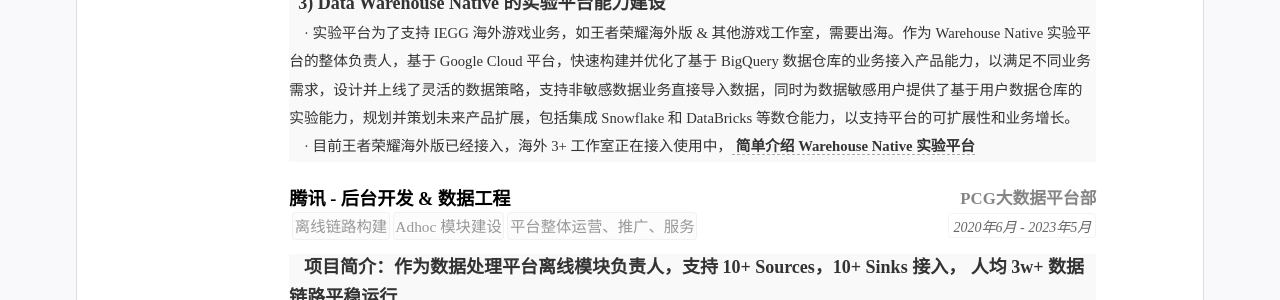
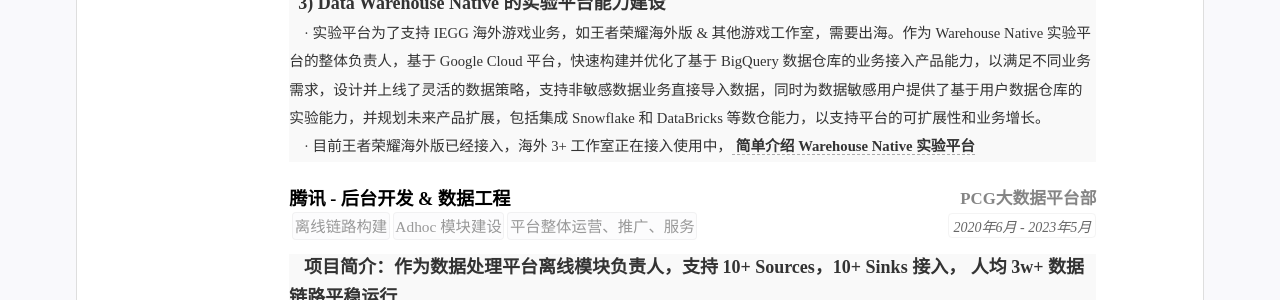
Before and after one commit to kuailexiaoshenxian/cn-wx-cv, a Jekyll site: the page built from index.html, in a window 1280 px wide. Shown: the part 1089-1389 px from the top of the page. Built offline with Jekyll 4.4.1, drawn with Linux system fonts in a browser that asks for light colours.

Commit message:
Update resume.yml

```diff
--- a/_data/resume.yml
+++ b/_data/resume.yml
@@ -107,7 +107,7 @@ main: #简历主要内容，
             · 负责实验平台的实验管理模块，确保模块的高效运行和持续优化，收集和分析用户反馈，结合满意度问卷结果，深入理解用户需求，在接手一个月内，迅速响应并上线了<font color=#FF7F00><strong> 100+ </strong></font>项用户需求和优化点，显著提升了用户体验。建立并维护用户群，定期发布周报和月报，构建了有效的双向沟通渠道，通过持续的用户参与和反馈循环，成功将用户满意度从<font color=#FF7F00><strong> 3.5提升至3.97</strong></font> <br>  &nbsp &nbsp
             <br>
             <font face="等线"><font size=4><strong> &nbsp 3) Data Warehouse Native 的实验平台能力建设</strong></font>  <br>  &nbsp &nbsp
-            · 实验平台为了支持 IEGG 海外游戏业务，如王者荣耀海外版 & 其他游戏工作室，需要出海。作为 Warehouse Native 实验平台的整体负责人，基于 Google Cloud 平台，快速构建并优化了基于 BigQuery 数据仓库的业务接入产品能力，以满足不同业务需求，设计并上线了灵活的数据策略，支持非敏感数据业务直接导入数据，同时为数据敏感用户提供了基于用户数据仓库的实验能力，规划并策划未来产品扩展，包括集成 Snowflake 和 DataBricks 等数仓能力，以支持平台的可扩展性和业务增长。<br> &nbsp &nbsp
+            · 实验平台为了支持 IEGG 海外游戏业务，如王者荣耀海外版 & 其他游戏工作室，需要出海。作为 Warehouse Native 实验平台的整体负责人，基于 Google Cloud 平台，快速构建并优化了基于 BigQuery 数据仓库的业务接入产品能力，以满足不同业务需求，设计并上线了灵活的数据策略，支持非敏感数据业务直接导入数据，同时为数据敏感用户提供了基于用户数据仓库的实验能力，并规划未来产品扩展，包括集成 Snowflake 和 DataBricks 等数仓能力，以支持平台的可扩展性和业务增长。<br> &nbsp &nbsp
             · 目前王者荣耀海外版已经接入，海外 3+ 工作室正在接入使用中， <a href="https://doc.weixin.qq.com/doc/w3_AIcAegY2ACku0oef0AYSiKxJtdRNO"> <strong> 简单介绍 Warehouse Native 实验平台 </strong> </a>
             <br>
   - title: <font face="华文细黑粗体">腾讯 - 后台开发 & 数据工程</font>
```
